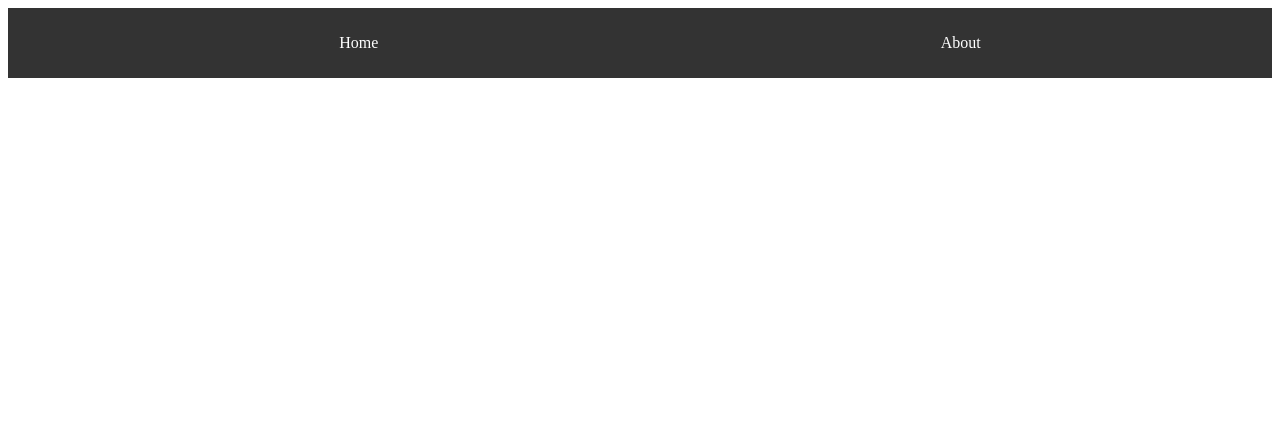
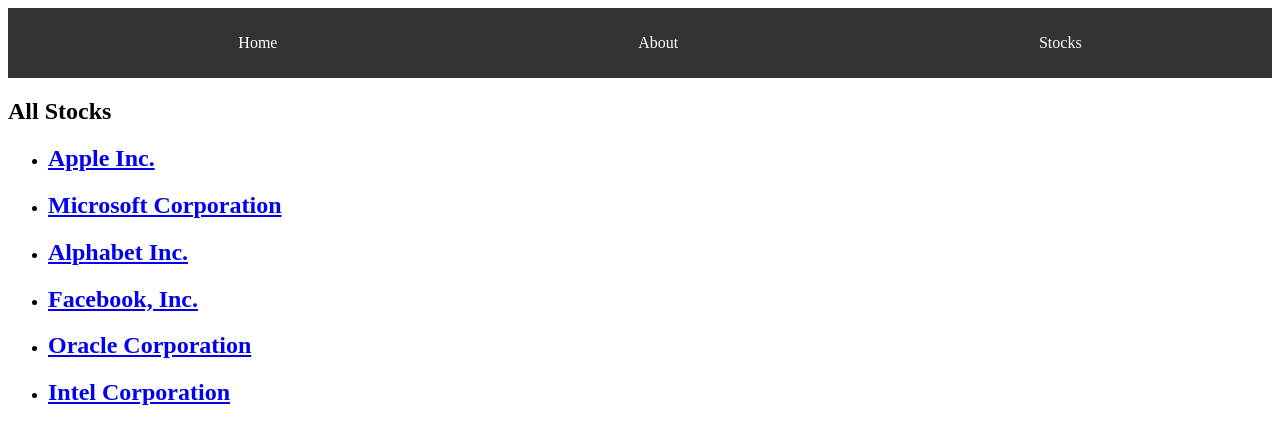
Before and after one commit to NadaSmith/react-router-stock-app, a React (Create React App) app: page /stocks in a window 1280 px wide. Shown: the top 444 px of the page. Built offline with nearby package versions, Linux system fonts and the light colour scheme.

Commit message:
Updating Dashboard and corrected Data.js file

```diff
--- a/src/App.js
+++ b/src/App.js
@@ -4,19 +4,20 @@
 import Navbar from './components/Navbar';
 import Home from './pages/Home';
 import Stock from "./pages/Stock";
-import About from "./pages/About"
-import stocks from './data';
+import About from "./pages/About";
+import Data from "./components/Dashboard";
 import Dashboard from './components/Dashboard';
+
 
 function App() {
   return (
     <Router className="App">
       <Navbar />
       <Routes>
-        <Route exact path="/" component={Home} />
-        <Route path="/about" componenet={About} />
-        <Route exact path="/stocks" component={Dashboard} />
-        <Route path="/stocks: symbol" component={Stock} />
+        <Route path="/" element={<Home />} />
+        <Route path="/about" element={<About />} />
+        <Route path="/stocks" element={<Dashboard />} />
+        <Route path="/stocks: symbol" element={<Stock />} />
       </Routes>
     </Router>
   );
--- a/src/data.js
+++ b/src/components/Data.js
@@ -5,6 +5,6 @@
     {name: "Facebook, Inc.", symbol: "FB", lastPrice: 140.34, change: 0.810000000000002, high: 141.0244, low: 139.76, open: 140.08},
     {name: "Oracle Corporation", symbol: "ORCL", lastPrice: 44.65, change: -0.300000000000004, high: 45.09, low: 44.575, open: 44.91},
     {name: "Intel Corporation", symbol: "INTL", lastPrice: 36.16, change: -0.370000000000005, high: 36.78, low: 36.125, open: 36.58}
-];
+]
 
-export default stocks;
+export default stocks
--- a/src/components/Navbar.js
+++ b/src/components/Navbar.js
@@ -11,6 +11,9 @@
                 <li>
                     <Link to="/about">About</Link>
                 </li>
+                <li>
+                    <Link to="/stocks">Stocks</Link>
+                </li>
             </ul>
         </nav>
     )
--- a/src/components/dashboard.js
+++ b/src/components/dashboard.js
@@ -1,16 +1,18 @@
 import React from "react";
 import { Link } from "react-router-dom";
-import stocks from "../data";
+import stocks from "./Data";
 
 export default function Dasbhoard () {
     return (
         <div>
             <h2>All Stocks</h2>
             <ul>
-                {stocks.map((stocks) => (
-                    <li key={stocks.symbol}>
-                        {stocks.name} - {stocks.symbol}
-                    </li>
+                {stocks.map((stock) => (
+                   <li key={stock.symbol}>
+                        <Link to={`/stock/${stock.symbol}`}>
+                            <h2>{stock.name}</h2>
+                        </Link>
+                   </li>
                 ))}
             </ul>
         </div>
--- a/src/pages/About.js
+++ b/src/pages/About.js
@@ -2,6 +2,6 @@
 
 export default function About () {
     return (
-        <h1>THis is the About page</h1>
+        <h1>This is the About page</h1>
     )
 }
--- a/src/pages/Stock.js
+++ b/src/pages/Stock.js
@@ -1,7 +1,24 @@
 import React from "react";
-import stocks from "../data";
+import stocks from "../components/Data";
+//access the symbol parameter form the URL and finds the matching stock data from the imported "data" array
+import { Link, useParams } from "react-router-dom";
 
+//functional component that displays details of specific stock based on its symbol
 export default function Stock () {
+
+    //the useParam hook extracts the symbol paramater from URL; this parameter will be part of the URL defined in the Route for the Stock component in App.js
+    const { symbol } = useParams();
+
+    const stock = stock.find((s) =>
+        s.symbol === symbol
+    );
+
+    if (!stock) {
+        return  <div>
+            Stock not found
+        </div>;
+    }
+
 
     /* props.stock object
     const stock = (props) => {
@@ -14,20 +31,15 @@
         const open = props.stock;
     }*/
 
-    //deconstructing to extract properties from props.stock
-    const Stock = (props) => {
-        const { name, symbol, lastPrice, change, high, low, open } = props.stock;
-    }
-
     return (
         <div>
-            <h2>{stocks.name}</h2>
-            <p>Symbol: {stocks.symbol}</p>
-            <p>Last Price: {stocks.lastPrice}</p>
-            <p>Change: {stocks.change}</p>
-            <p>High: {stocks.high}</p>
-            <p>Low: {stocks.low}</p>
-            <p>Open: {stocks.open}</p>
+            <h2>{stock.name}</h2>
+            <p>Symbol: {stock.symbol}</p>
+            <p>Last Price: {stock.lastPrice}</p>
+            <p>Change: {stock.change}</p>
+            <p>High: {stock.high}</p>
+            <p>Low: {stock.low}</p>
+            <p>Open: {stock.open}</p>
         </div>
     )
 }
```
